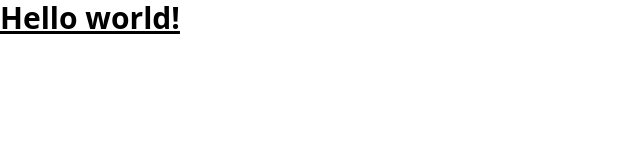
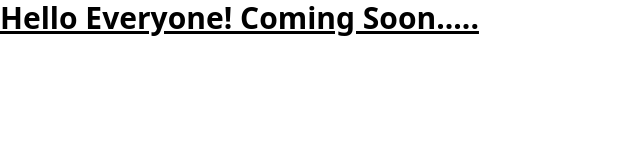
Before and after one commit to lymeansreang/Portfolio, a website: page index.html in a window 1280 px wide. Shown: the whole page, without its empty margins (0-640 px from the left). Drawn offline with nearby package versions, Linux system fonts and the light colour scheme; files that its build step writes are made by us from their sources.

Commit message:
Update index.html

```diff
--- a/index.html
+++ b/index.html
@@ -10,7 +10,8 @@
 <body>
 
     <h1 class="text-3xl font-bold underline bg-red">
-        Hello world!
+        Hello Everyone!
+        Coming Soon.....
       </h1>
 
     <script src="myScript.js"></script>
```
